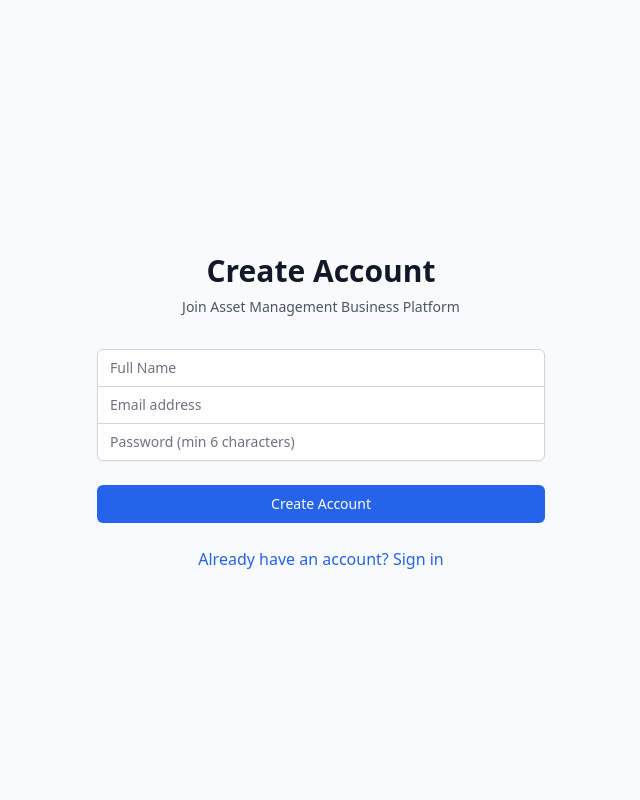
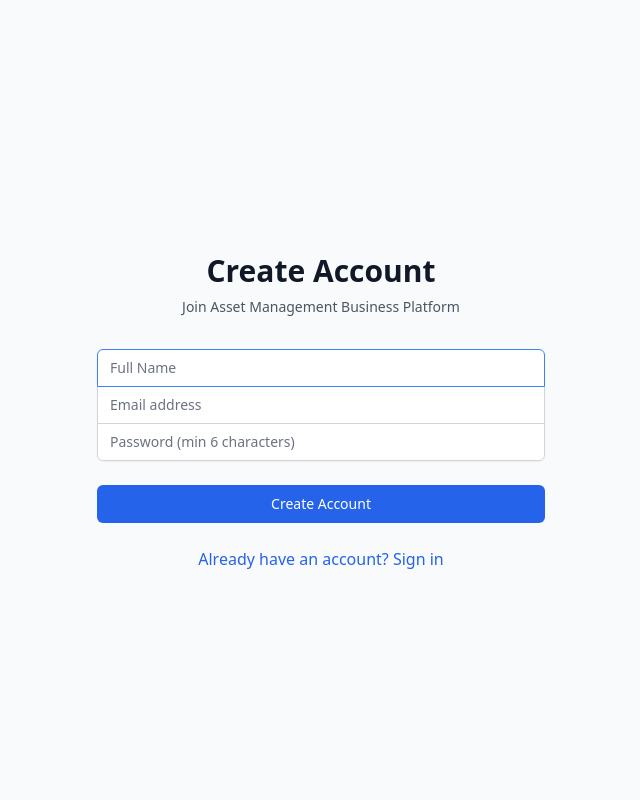
Before and after one commit to hafidzduddin88/asset_management, a Python web app: template app/templates/signup.html in a window 1280 px wide. Shown: the whole page, without its empty margins (319-959 px from the left). Run offline with Jinja, Linux system fonts and the light colour scheme; the template is opened without the code that fills it, so the values that code supplies are empty; some libraries are stand-ins or nearby versions.

Commit message:
feat(ui): complete signup page with Tailwind styling, error handling, and autofocus

```diff
--- a/app/templates/signup.html
+++ b/app/templates/signup.html
@@ -6,7 +6,7 @@
     <title>Sign Up - AMBP</title>
     <script src="https://cdn.tailwindcss.com"></script>
 </head>
-<body class="bg-gray-50 min-h-screen flex items-center justify-center">
+<body class="bg-gray-50 min-h-screen flex items-center justify-center px-4">
     <div class="max-w-md w-full space-y-8">
         <div>
             <h2 class="mt-6 text-center text-3xl font-extrabold text-gray-900">
@@ -20,7 +20,7 @@
         <form class="mt-8 space-y-6" method="POST" action="/signup">
             <div class="rounded-md shadow-sm -space-y-px">
                 <div>
-                    <input type="text" name="full_name" required
+                    <input id="full_name" type="text" name="full_name" required
                         class="appearance-none rounded-none relative block w-full px-3 py-2 border border-gray-300 placeholder-gray-500 text-gray-900 rounded-t-md focus:outline-none focus:ring-blue-500 focus:border-blue-500 focus:z-10 sm:text-sm"
                         placeholder="Full Name">
                 </div>
@@ -62,5 +62,11 @@
             </div>
         </form>
     </div>
+
+    <script>
+        document.addEventListener('DOMContentLoaded', function () {
+            document.getElementById('full_name').focus();
+        });
+    </script>
 </body>
 </html>
```
Lines whose indentation alone changed are shown as unchanged.
